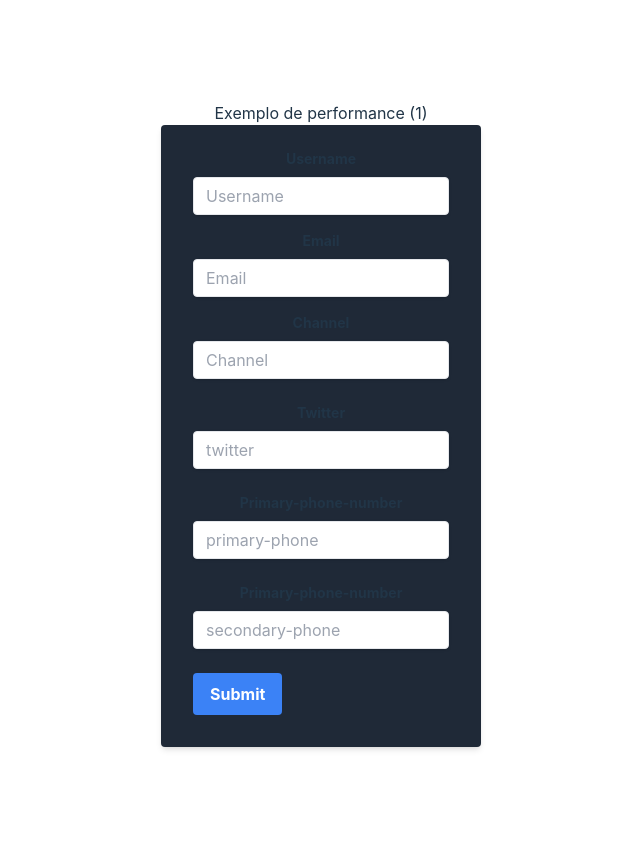
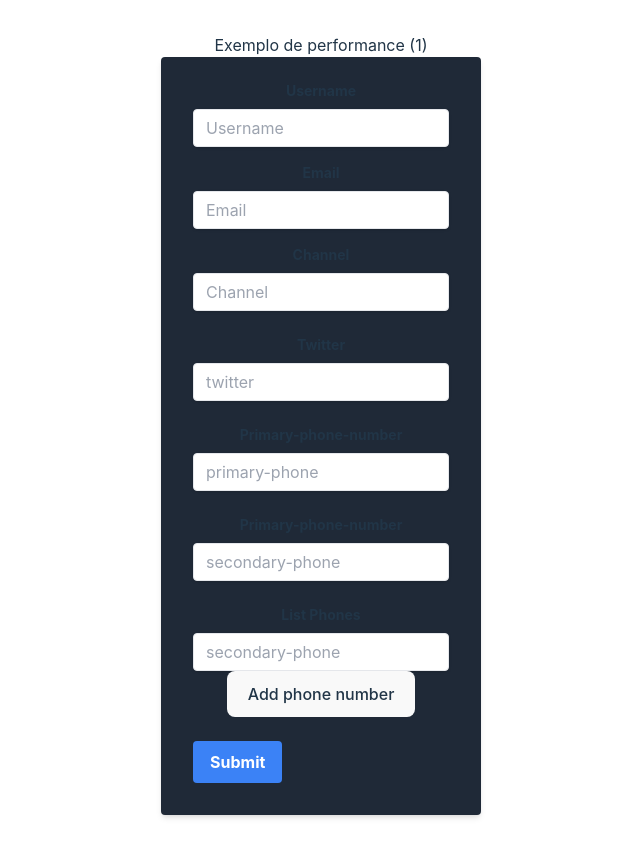
Before and after one commit to GustaGomes/estudos-hook-form, a React (Vite) app: page / in a window 1280 px wide. Shown: the top 856 px of the page, without its empty margins (319-959 px from the left). Built offline with nearby package versions, Linux system fonts and the light colour scheme.

Commit message:
adicionando campos ao formulario de maneira dinamica

```diff
--- a/src/components/formulario1.tsx
+++ b/src/components/formulario1.tsx
@@ -1,5 +1,5 @@
 import React from "react";
-import { useForm } from "react-hook-form";
+import { useFieldArray, useForm } from "react-hook-form";
 import { DevTool } from "@hookform/devtools";
 
 let contadorPerform = 0;
@@ -13,6 +13,9 @@ type FormValues = {
     facebook: string;
   };
   phoneNumbers: string[];
+  phNumbers: {
+    number: string;
+  }[];
 };
 
 const Formulario1: React.FC = () => {
@@ -26,6 +29,11 @@ const Formulario1: React.FC = () => {
         facebook: "",
       },
       phoneNumbers: ["", ""],
+      phNumbers: [
+        {
+          number: "",
+        },
+      ],
     },
     mode: "onBlur", // ou "onChange"
 
@@ -44,6 +52,11 @@ const Formulario1: React.FC = () => {
   });
   const { register, control, handleSubmit, formState } = form;
   const { errors } = formState;
+
+  const { fields, append, remove } = useFieldArray({
+    name: "phNumbers",
+    control,
+  });
   //   const { name, ref, onChange, onBlur } = register("username");
   //   posso usar assim por desestruturação ou ....
 
@@ -184,6 +197,37 @@ const Formulario1: React.FC = () => {
           </div>
           <p className="text-red-500">{errors.phoneNumbers?.message}</p>
 
+          {/* Aqui pra baixo pode colocar uma lista de fones */}
+          <div className="mb-6">
+            <label className="block text-sm font-bold mb-2" htmlFor="">
+              List Phones
+            </label>
+
+            {fields.map((field, index) => {
+              return (
+                <>
+                  <input
+                    key={field.id}
+                    className="shadow appearance-none border rounded w-full py-2 px-3 text-gray-700 leading-tight focus:outline-none focus:shadow-outline"
+                    id="primary-phone"
+                    type="text"
+                    placeholder="secondary-phone"
+                    {...register(`phNumbers.${index}.number` as const)}
+                  />
+                  {index > 0 && (
+                    <button type="button" onClick={() => remove(index)}>
+                      Remove phone number
+                    </button>
+                  )}
+                </>
+              );
+            })}
+            <button type="button" onClick={() => append({ number: "" })}>
+              Add phone number
+            </button>
+          </div>
+          <p className="text-red-500">{errors.phoneNumbers?.message}</p>
+
           <div className="flex items-center justify-between">
             <button
               className="bg-blue-500 hover:bg-blue-700 text-white font-bold py-2 px-4 rounded focus:outline-none focus:shadow-outline"
```
